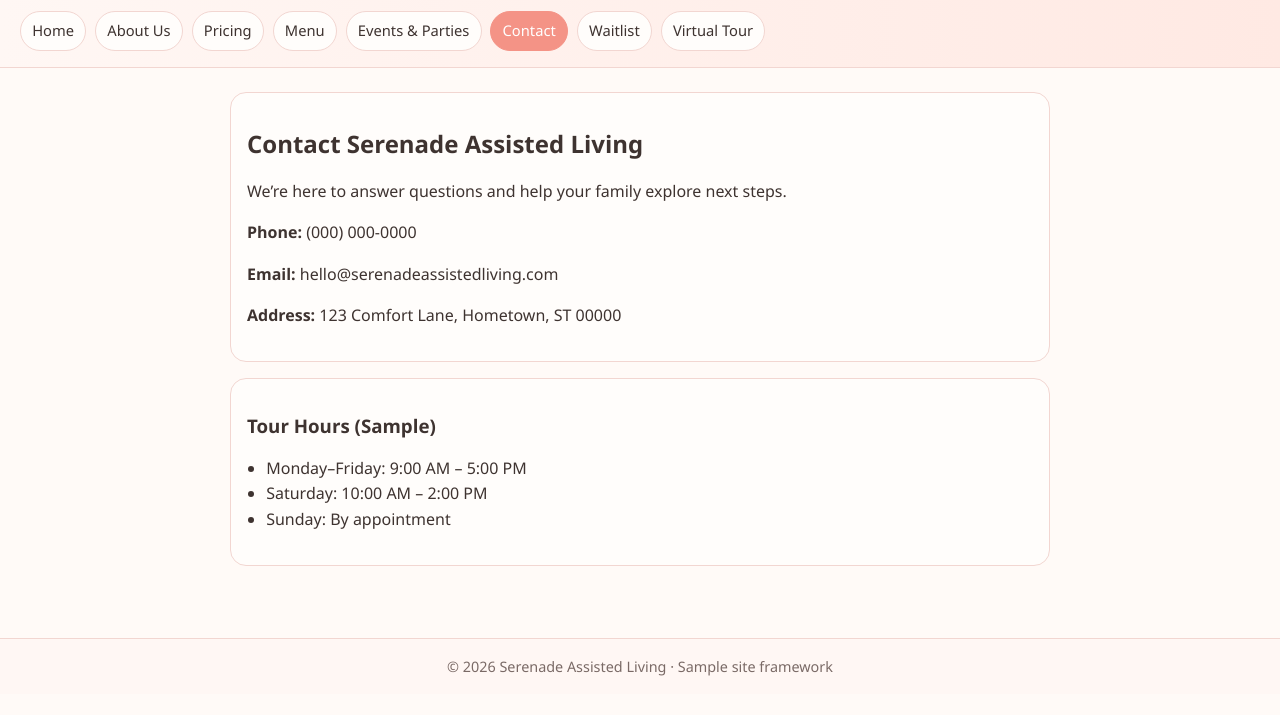
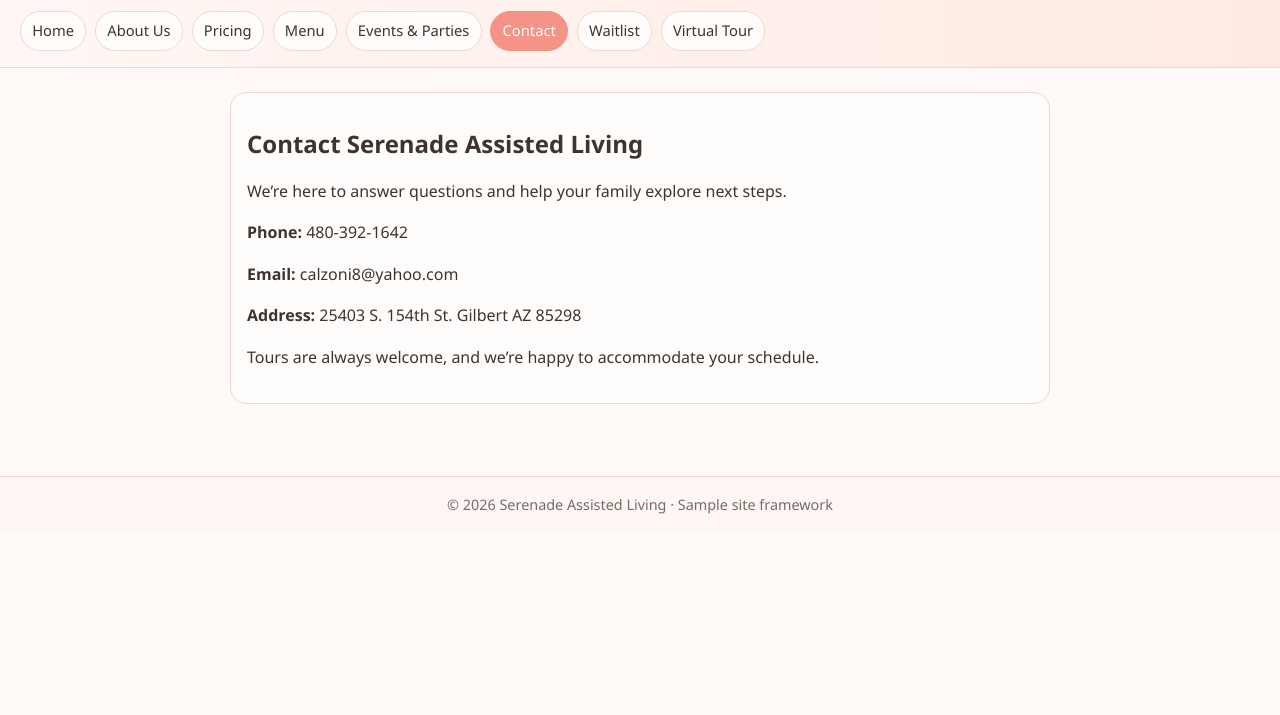
Before and after one commit to Sandonman/serenade-assisted-living-site, a plain HTML site: page contact.html in a window 1280 px wide. Shown: the part 75-790 px from the top of the page. Drawn offline with Linux system fonts and the light colour scheme.

Commit message:
Update contact info and simplify tours note

```diff
--- a/contact.html
+++ b/contact.html
@@ -26,18 +26,10 @@
     <section class="card">
       <h2>Contact Serenade Assisted Living</h2>
       <p>We’re here to answer questions and help your family explore next steps.</p>
-      <p><strong>Phone:</strong> (000) 000-0000</p>
-      <p><strong>Email:</strong> hello@serenadeassistedliving.com</p>
-      <p><strong>Address:</strong> 123 Comfort Lane, Hometown, ST 00000</p>
-    </section>
-
-    <section class="card">
-      <h3>Tour Hours (Sample)</h3>
-      <ul>
-        <li>Monday–Friday: 9:00 AM – 5:00 PM</li>
-        <li>Saturday: 10:00 AM – 2:00 PM</li>
-        <li>Sunday: By appointment</li>
-      </ul>
+      <p><strong>Phone:</strong> 480-392-1642</p>
+      <p><strong>Email:</strong> calzoni8@yahoo.com</p>
+      <p><strong>Address:</strong> 25403 S. 154th St. Gilbert AZ 85298</p>
+      <p>Tours are always welcome, and we’re happy to accommodate your schedule.</p>
     </section>
   </main>
 
```
